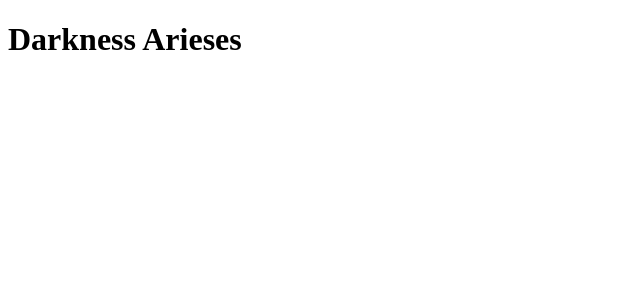
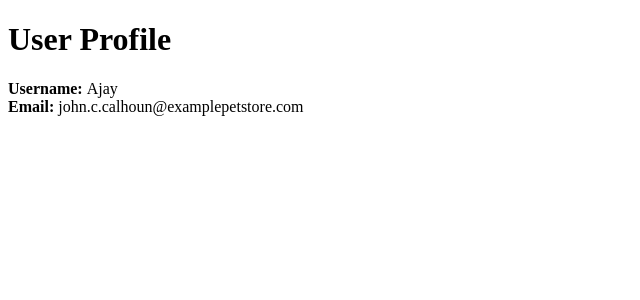
Before and after one commit to 57Ajay/AllReact, a React (Vite) app: page / in a window 1280 px wide. Shown: the top 300 px of the page, without its empty margins (0-640 px from the left). Built offline with nearby package versions, Linux system fonts and the light colour scheme.

Commit message:
Creating components

```diff
--- a/src/App.jsx
+++ b/src/App.jsx
@@ -1,8 +1,9 @@
+import UserProfile from "./components/UserProfile";
+
 const App =()=>{
-
   return(
     <div>
-      <h1>Darkness Arieses</h1>
+      <UserProfile />
     </div>
   );
 };
--- /dev/null
+++ b/src/components/UserProfile.jsx
@@ -0,0 +1,15 @@
+import UserUsername from "./UserUsername";
+const UserProfile = ()=>{
+    return (
+        <div id="UserProfile">
+            <h1>User Profile</h1>
+            <UserUsername name="Ajay" />
+            <div>
+                <b>Email: </b>
+                <span>john.c.calhoun@examplepetstore.com</span>
+            </div>
+        </div>
+    );
+};
+
+export default UserProfile;
--- /dev/null
+++ b/src/components/UserUsername.jsx
@@ -0,0 +1,14 @@
+import Proptypes from "prop-types";
+const UserUsername = ({name})=>{
+    return(
+        <div id="user-username">
+            <b>Username: </b>
+            <span>{name}</span>
+        </div>
+    );
+};
+UserUsername.propTypes = {
+    name: Proptypes.string.isRequired
+};
+
+export default UserUsername;
```
